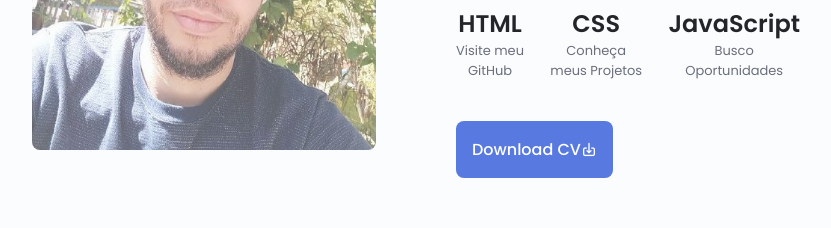
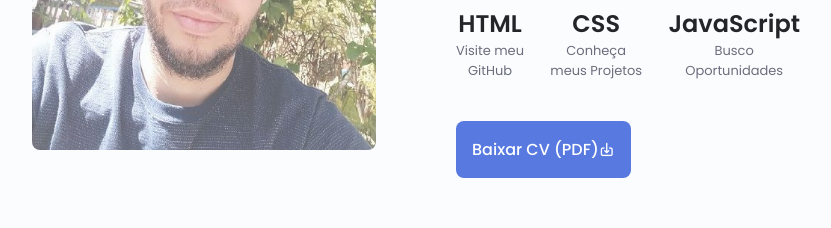
Before and after one commit to Reenatho/Portfolio-CV, a plain HTML site: page index.html in a window 1280 px wide. Shown: the part 980-1208 px from the top of the page, without its empty margins (224-1055 px from the left). Drawn offline with nearby package versions, Linux system fonts and the light colour scheme.

```diff
--- a/index.html
+++ b/index.html
@@ -148,8 +148,8 @@
                         </div>
 
                         <div class="about__buttons">
-                            <a download="" href="assets/pdf/Renato Antonio dos Santos (1) (5).pdf" class="button button--flex">
-                                Download CV <i class="uil uil-download-alt" button__icon></i>
+                            <a download="" href="assets/pdf/Renato Antonio dos Santos (1).pdf" class="button button--flex">
+                                Baixar CV (PDF) <i class="uil uil-download-alt" button__icon></i>
                             </a>
                         </div>
                     </div>
```
Also changed, not shown: 2 other files.
